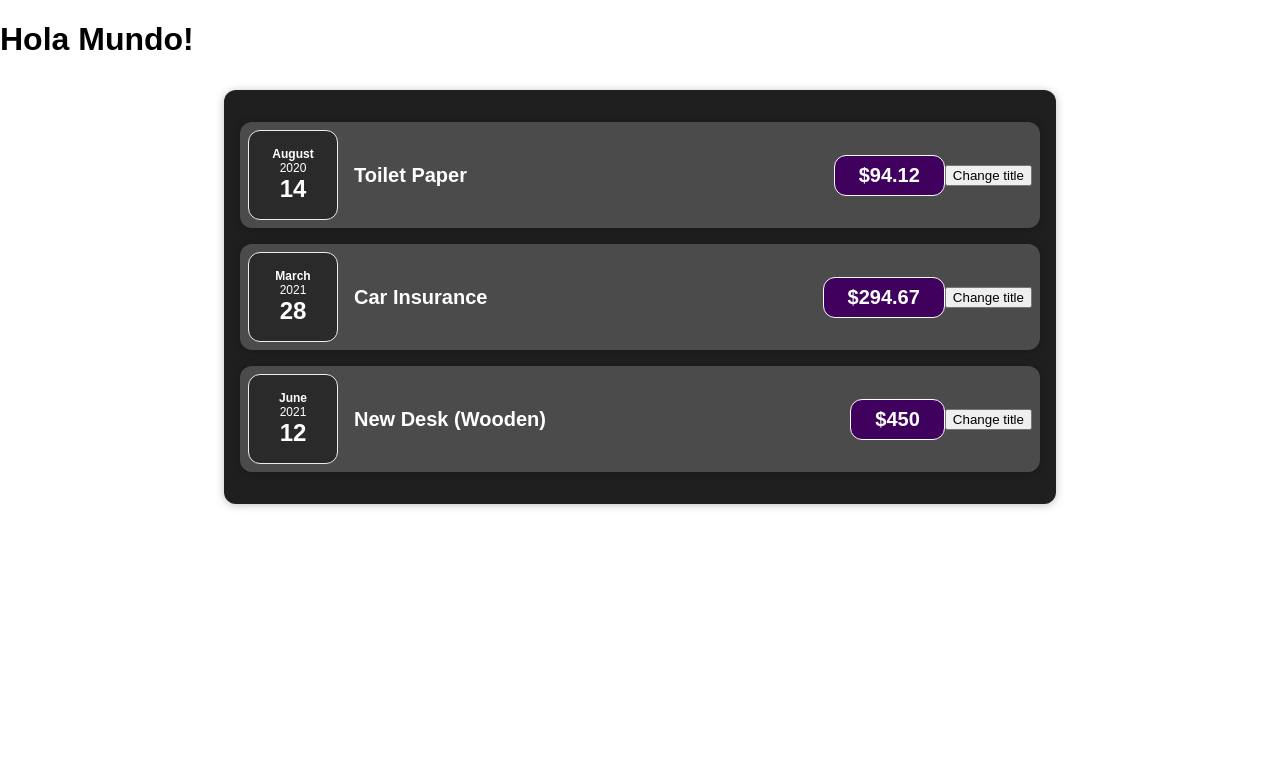
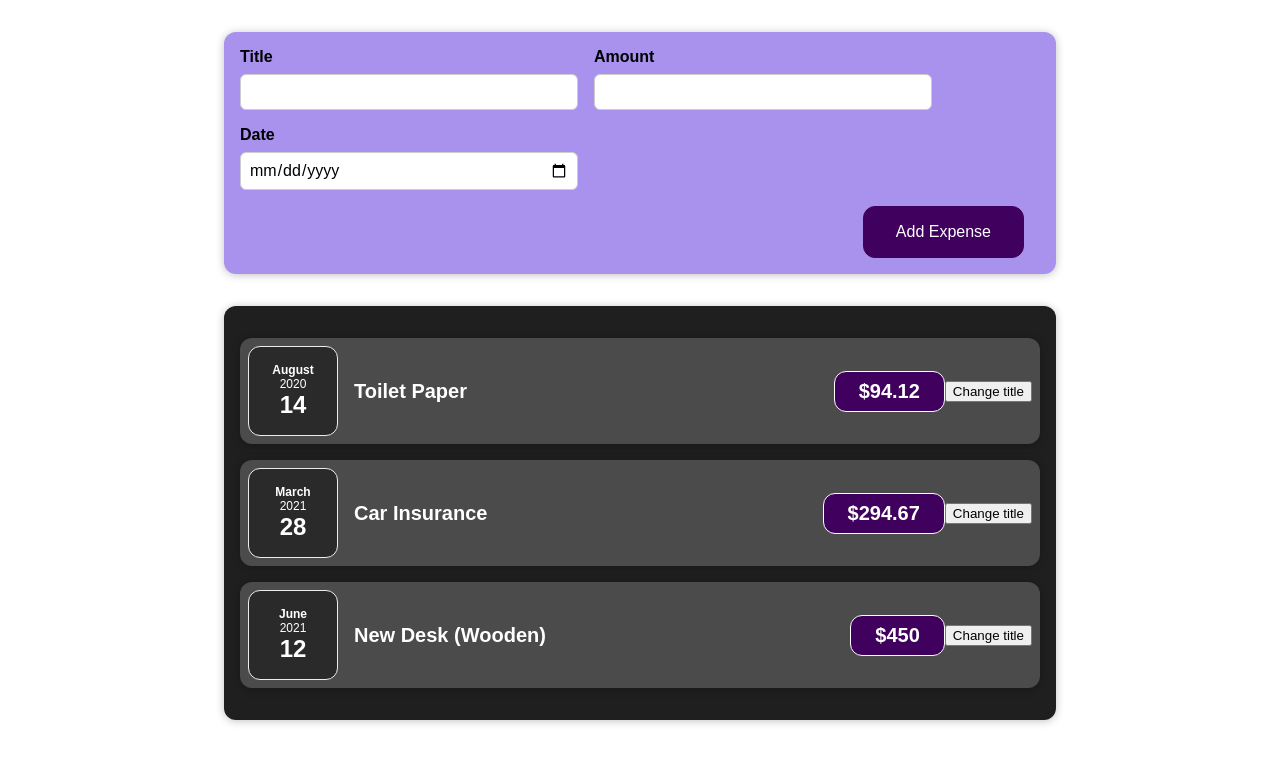
Before and after one commit to ElUrquii/Curso-react, a React (Create React App) app: page / in a window 1280 px wide. Shown: the top 764 px of the page. Built offline with nearby package versions, Linux system fonts and the light colour scheme.

Commit message:
Agregado Form

```diff
--- a/src/App.js
+++ b/src/App.js
@@ -1,5 +1,6 @@
 import React from "react";
 import Expenses from "./components/Expenses/Expenses";
+import NewExpense from "./components/NewExpense/NewExpense";
 
 function App() {
   const expenses = [
@@ -26,7 +27,7 @@
 
   return (
     <div>
-      <h1>Hola Mundo!</h1>
+      <NewExpense />
       <Expenses expenses={expenses} />
     </div>
   );
--- /dev/null
+++ b/src/components/NewExpense/ExpenseForm.css
@@ -0,0 +1,26 @@
+.new-expense__controls {
+  display: flex;
+  flex-wrap: wrap;
+  gap: 1rem;
+  margin-bottom: 1rem;
+  text-align: left;
+}
+
+.new-expense__control label {
+  font-weight: bold;
+  margin-bottom: 0.5rem;
+  display: block;
+}
+
+.new-expense__control input {
+  font: inherit;
+  padding: 0.5rem;
+  border-radius: 6px;
+  border: 1px solid #ccc;
+  width: 20rem;
+  max-width: 100%;
+}
+
+.new-expense__actions {
+  text-align: right;
+}
--- /dev/null
+++ b/src/components/NewExpense/ExpenseForm.js
@@ -0,0 +1,28 @@
+import React from "react";
+import "./ExpenseForm.css";
+
+const ExpenseForm = () => {
+  return (
+    <form>
+      <div className="new-expense__controls">
+        <div className="new-expense__control">
+          <label>Title</label>
+          <input type="text" />
+        </div>
+        <div className="new-expense__control">
+          <label>Amount</label>
+          <input type="number" min="0.01" step="0.01" />
+        </div>
+        <div className="new-expense__control">
+          <label>Date</label>
+          <input type="date" min="2019-01-01" max="2022-12-31" />
+        </div>
+      </div>
+      <div className="new-expense__actions">
+        <button type="submit">Add Expense</button>
+      </div>
+    </form>
+  );
+};
+
+export default ExpenseForm;
--- /dev/null
+++ b/src/components/NewExpense/NewExpense.css
@@ -0,0 +1,38 @@
+.new-expense {
+  background-color: #a892ee;
+  padding: 1rem;
+  margin: 2rem auto;
+  width: 50rem;
+  max-width: 95%;
+  border-radius: 12px;
+  text-align: center;
+  box-shadow: 0 1px 8px rgba(0, 0, 0, 0.25);
+}
+
+.new-expense button {
+  font: inherit;
+  cursor: pointer;
+  padding: 1rem 2rem;
+  border: 1px solid #40005d;
+  background-color: #40005d;
+  color: white;
+  border-radius: 12px;
+  margin-right: 1rem;
+}
+
+.new-expense button:hover,
+.new-expense button:active {
+  background-color: #510674;
+  border-color: #510674;
+}
+
+.new-expense button.alternative {
+  color: #220131;
+  border-color: transparent;
+  background-color: transparent;
+}
+
+.new-expense button.alternative:hover,
+.new-expense button.alternative:active {
+  background-color: #ddb3f8;
+}
--- /dev/null
+++ b/src/components/NewExpense/NewExpense.js
@@ -0,0 +1,13 @@
+import React from "react";
+import "./NewExpense.css";
+import ExpenseForm from "./ExpenseForm";
+
+const NewExpense = () => {
+  return (
+    <div className="new-expense">
+      <ExpenseForm />
+    </div>
+  );
+};
+
+export default NewExpense;
```
